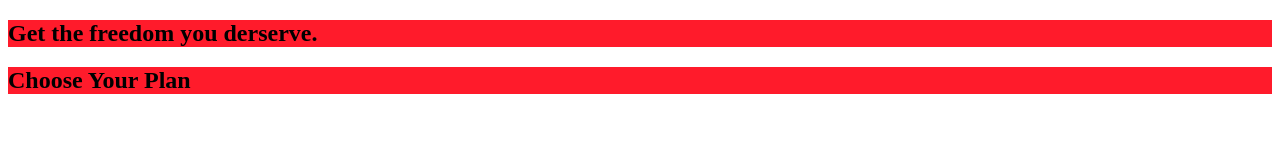
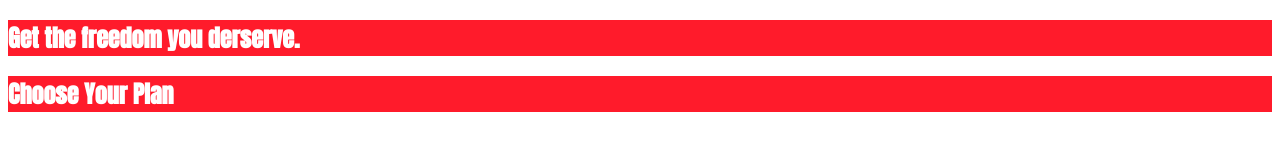
Before and after one commit to jripke74/css-a-2, a plain HTML site: page index.html in a window 1280 px wide. Drawn offline with Linux system fonts and the light colour scheme.

Commit message:
add google font family

```diff
--- a/index.html
+++ b/index.html
@@ -5,6 +5,10 @@
     <meta http-equiv="X-UA-Compatible" content="ie=edge" />
     <title>uHost</title>
     <link rel="shortcut icon" href="favicon.png" />
+    <link
+      href="https://fonts.googleapis.com/css?family=Anton"
+      rel="stylesheet"
+    />
     <link rel="stylesheet" href="main.css" />
   </head>
   <body>
--- a/main.css
+++ b/main.css
@@ -1,3 +1,8 @@
 section {
   background: #ff1b2b;
 }
+
+h1 {
+  color: white;
+  font-family: "Anton", sans-serif;
+}
```
